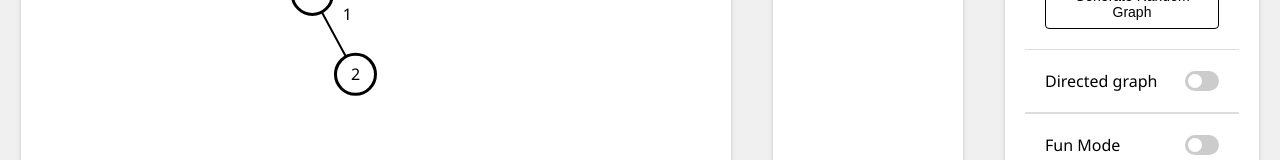
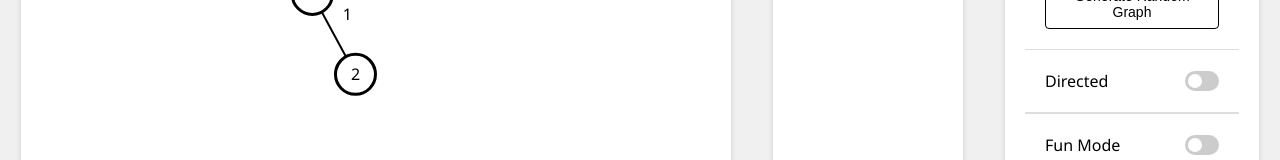
Before and after one commit to AbdullahBitar/graphyy, a React (Create React App) app: page / in a window 1280 px wide. Shown: the part 440-600 px from the top of the page. Built offline with nearby package versions, Linux system fonts and the light colour scheme.

Commit message:
change min width

```diff
--- a/src/common/WindowSize.ts
+++ b/src/common/WindowSize.ts
@@ -1,11 +1,11 @@
 import { useState, useEffect } from 'react';
 
 export function useWindowSize() {
-    const [size, setSize] = useState([window.innerWidth]);
+    const [size, setSize] = useState([window.innerWidth, window.innerHeight]);
 
     useEffect(() => {
         const handleResize = () => {
-            setSize([window.innerWidth]);
+            setSize([window.innerWidth, window.innerHeight]);
         };
 
         window.addEventListener('resize', handleResize);
--- a/src/pages/MainPage.css
+++ b/src/pages/MainPage.css
@@ -68,7 +68,7 @@ circle:hover {
     cursor: pointer;
 }
 
-@media (max-width: 800px) {
+@media (max-width: 900px) {
     .graph-container {
         height:50vh;
         width:100%;
--- a/src/pages/controls.css
+++ b/src/pages/controls.css
@@ -218,7 +218,7 @@ div h3{
     margin-top: 20px;
 }
 
-@media (max-width: 800px) {
+@media (max-width: 900px) {
     .row {
         display: flex;
         flex-wrap: wrap;
--- a/src/pages/controls.tsx
+++ b/src/pages/controls.tsx
@@ -525,7 +525,7 @@ export function Controls(props: any) {
             </div>
 
             <div className="interactive">
-                <span>Directed graph</span>
+                <span>Directed</span>
                 <label className="switch">
                     <input
                         type="checkbox"
```
